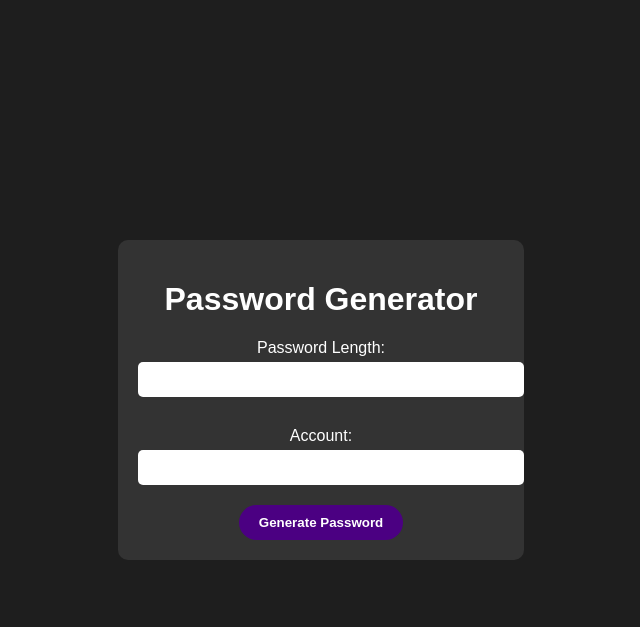
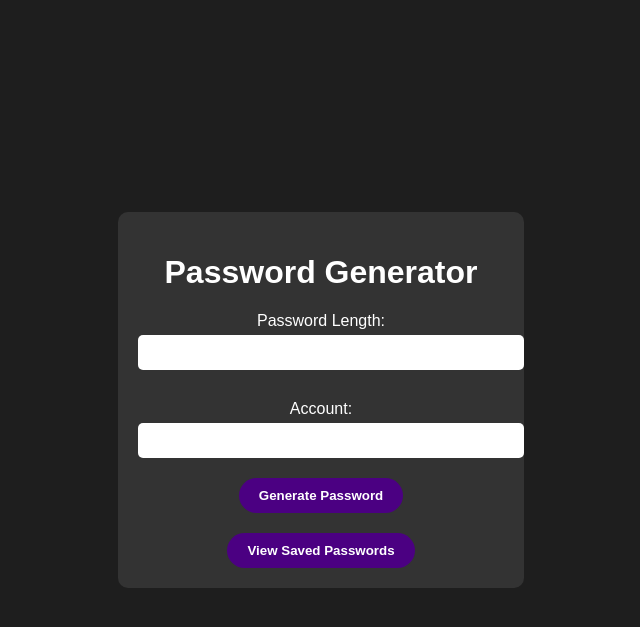
Before and after one commit to GabbaX2/passgendb, a Flask app: page / in a window 1280 px wide. Shown: the top 627 px of the page, without its empty margins (319-959 px from the left). Run offline with Flask 3, Linux system fonts and the light colour scheme.

Commit message:
including button to route to a next page

```diff
--- a/templates/index.html
+++ b/templates/index.html
@@ -21,6 +21,11 @@
                 <p>{{ password }}</p>
             </div>
         {% endif %}
+        <div>
+            <a href="{{ url_for('view_passwords') }}">
+                <button type="button">View Saved Passwords</button>
+            </a>
+        </div>
     </div>
 </body>
 </html>
```
